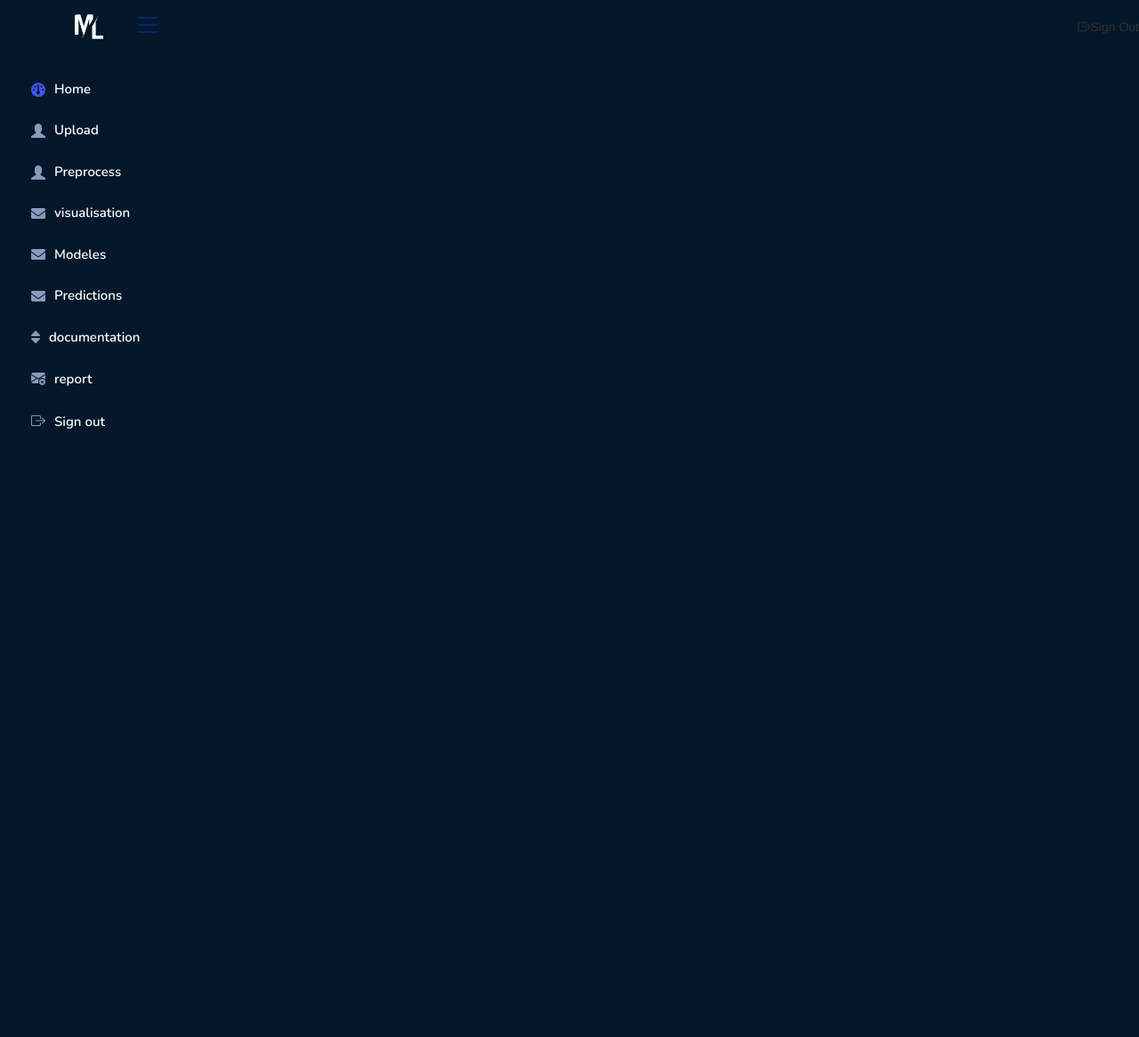
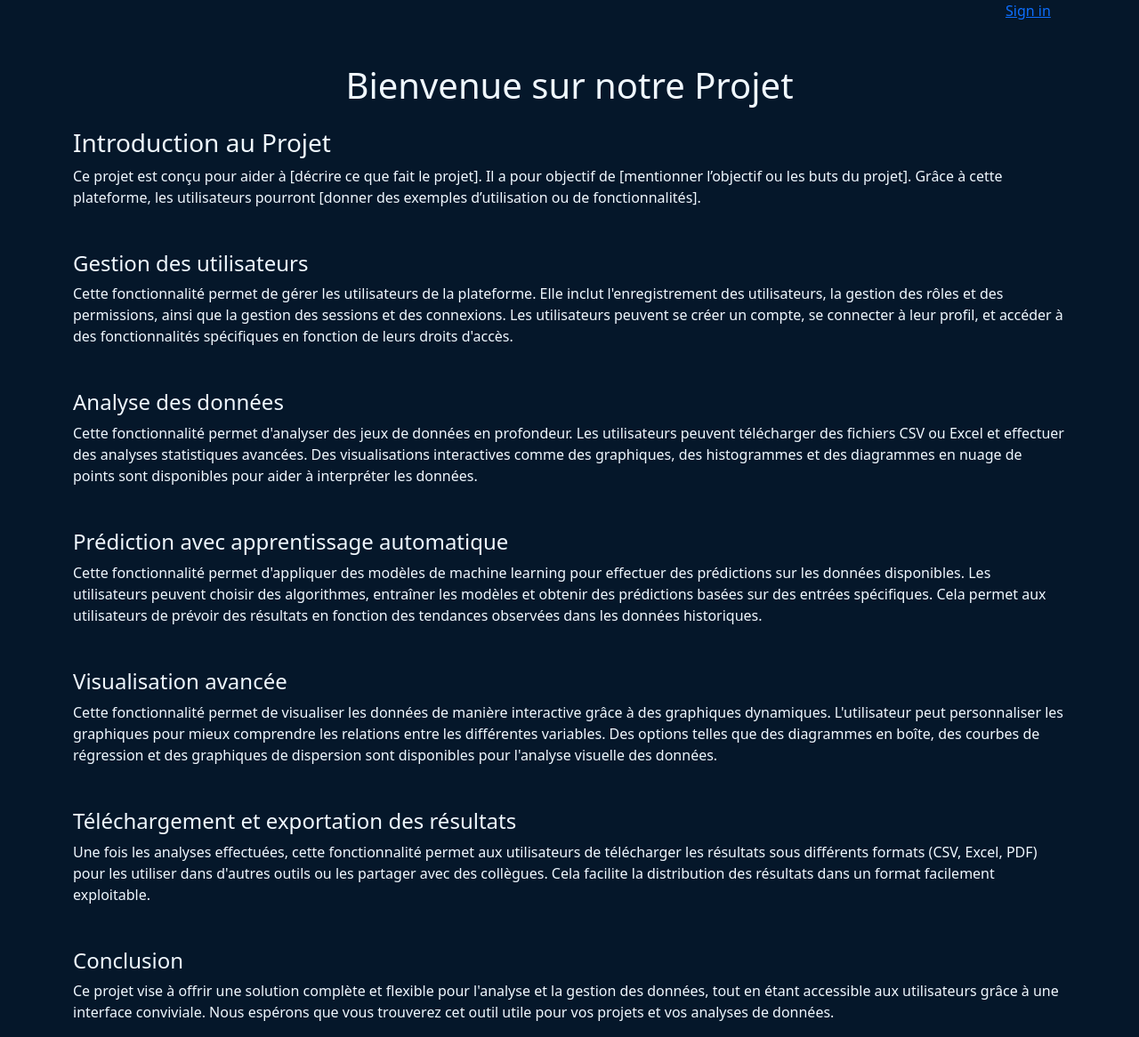
Before and after one commit to hamzaaityoussef/Application_-Analyse_de_Donnees_et_de_Machine_Learning, a Django app: page /home/ in a window 1280 px wide. Shown: the whole page at 89% size. Before the commit the page ends 482 px from the top, so only its background shows below. Run offline with Django 5.2, Linux system fonts and the light colour scheme; some libraries are stand-ins or nearby versions.

Commit message:
home content

```diff
--- a/ML_Application/templates/home.html
+++ b/ML_Application/templates/home.html
@@ -1,5 +1,81 @@
-{%extends 'base.html'%}
+<!-- home.html -->
+<!DOCTYPE html>
+<html lang="fr">
+<head>
+    <meta charset="UTF-8">
+    <meta name="viewport" content="width=device-width, initial-scale=1.0">
+    <title>Page d'Accueil - Projet</title>
+    <link rel="stylesheet" href="https://cdnjs.cloudflare.com/ajax/libs/bootstrap/5.1.3/css/bootstrap.min.css">
+</head>
+<body style="background-color:  #05172a; color: aliceblue">
+    <a style="margin: 0px 0 0 1130px;" href=" {%url 'logout' %}">Sign in</a>
+    <div class="container mt-5"  >
 
-{% block content %}
+        <h1 class="text-center">Bienvenue sur notre Projet</h1>
 
-{% endblock %}
+        <div class="mt-4">
+            <h3>Introduction au Projet</h3>
+            <p>
+                Ce projet est conçu pour aider à [décrire ce que fait le projet]. Il a pour objectif de [mentionner l’objectif ou les buts du projet].
+                Grâce à cette plateforme, les utilisateurs pourront [donner des exemples d’utilisation ou de fonctionnalités].
+            </p>
+
+            <!-- Fonctionnalité 1: Gestion des utilisateurs -->
+            <div class="mt-5">
+                <h4>Gestion des utilisateurs</h4>
+                <p>
+                    Cette fonctionnalité permet de gérer les utilisateurs de la plateforme. Elle inclut l'enregistrement des utilisateurs, la gestion des rôles et des permissions, ainsi que la gestion des sessions et des connexions.
+                    Les utilisateurs peuvent se créer un compte, se connecter à leur profil, et accéder à des fonctionnalités spécifiques en fonction de leurs droits d'accès.
+                </p>
+            </div>
+
+            <!-- Fonctionnalité 2: Analyse des données -->
+            <div class="mt-5">
+                <h4>Analyse des données</h4>
+                <p>
+                    Cette fonctionnalité permet d'analyser des jeux de données en profondeur. Les utilisateurs peuvent télécharger des fichiers CSV ou Excel et effectuer des analyses statistiques avancées.
+                    Des visualisations interactives comme des graphiques, des histogrammes et des diagrammes en nuage de points sont disponibles pour aider à interpréter les données.
+                </p>
+            </div>
+
+            <!-- Fonctionnalité 3: Prédiction avec apprentissage automatique -->
+            <div class="mt-5">
+                <h4>Prédiction avec apprentissage automatique</h4>
+                <p>
+                    Cette fonctionnalité permet d'appliquer des modèles de machine learning pour effectuer des prédictions sur les données disponibles. Les utilisateurs peuvent choisir des algorithmes, entraîner les modèles et obtenir des prédictions basées sur des entrées spécifiques.
+                    Cela permet aux utilisateurs de prévoir des résultats en fonction des tendances observées dans les données historiques.
+                </p>
+            </div>
+
+            <!-- Fonctionnalité 4: Visualisation avancée -->
+            <div class="mt-5">
+                <h4>Visualisation avancée</h4>
+                <p>
+                    Cette fonctionnalité permet de visualiser les données de manière interactive grâce à des graphiques dynamiques. L'utilisateur peut personnaliser les graphiques pour mieux comprendre les relations entre les différentes variables.
+                    Des options telles que des diagrammes en boîte, des courbes de régression et des graphiques de dispersion sont disponibles pour l'analyse visuelle des données.
+                </p>
+            </div>
+
+            <!-- Fonctionnalité 5: Téléchargement et exportation des résultats -->
+            <div class="mt-5">
+                <h4>Téléchargement et exportation des résultats</h4>
+                <p>
+                    Une fois les analyses effectuées, cette fonctionnalité permet aux utilisateurs de télécharger les résultats sous différents formats (CSV, Excel, PDF) pour les utiliser dans d'autres outils ou les partager avec des collègues.
+                    Cela facilite la distribution des résultats dans un format facilement exploitable.
+                </p>
+            </div>
+
+            <!-- Conclusion -->
+            <div class="mt-5">
+                <h4>Conclusion</h4>
+                <p>
+                    Ce projet vise à offrir une solution complète et flexible pour l'analyse et la gestion des données, tout en étant accessible aux utilisateurs grâce à une interface conviviale.
+                    Nous espérons que vous trouverez cet outil utile pour vos projets et vos analyses de données.
+                </p>
+            </div>
+        </div>
+    </div>
+
+    <script src="https://cdnjs.cloudflare.com/ajax/libs/bootstrap/5.1.3/js/bootstrap.bundle.min.js"></script>
+</body>
+</html>
```
